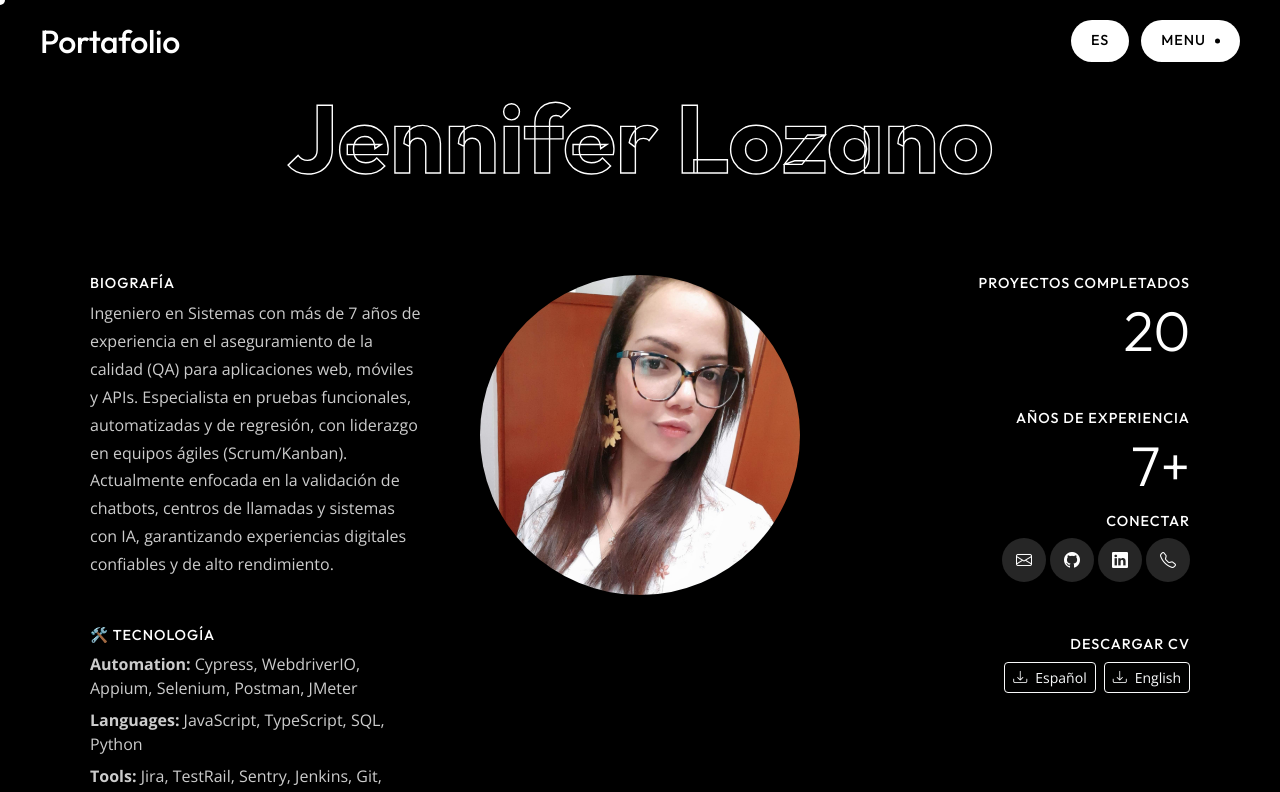
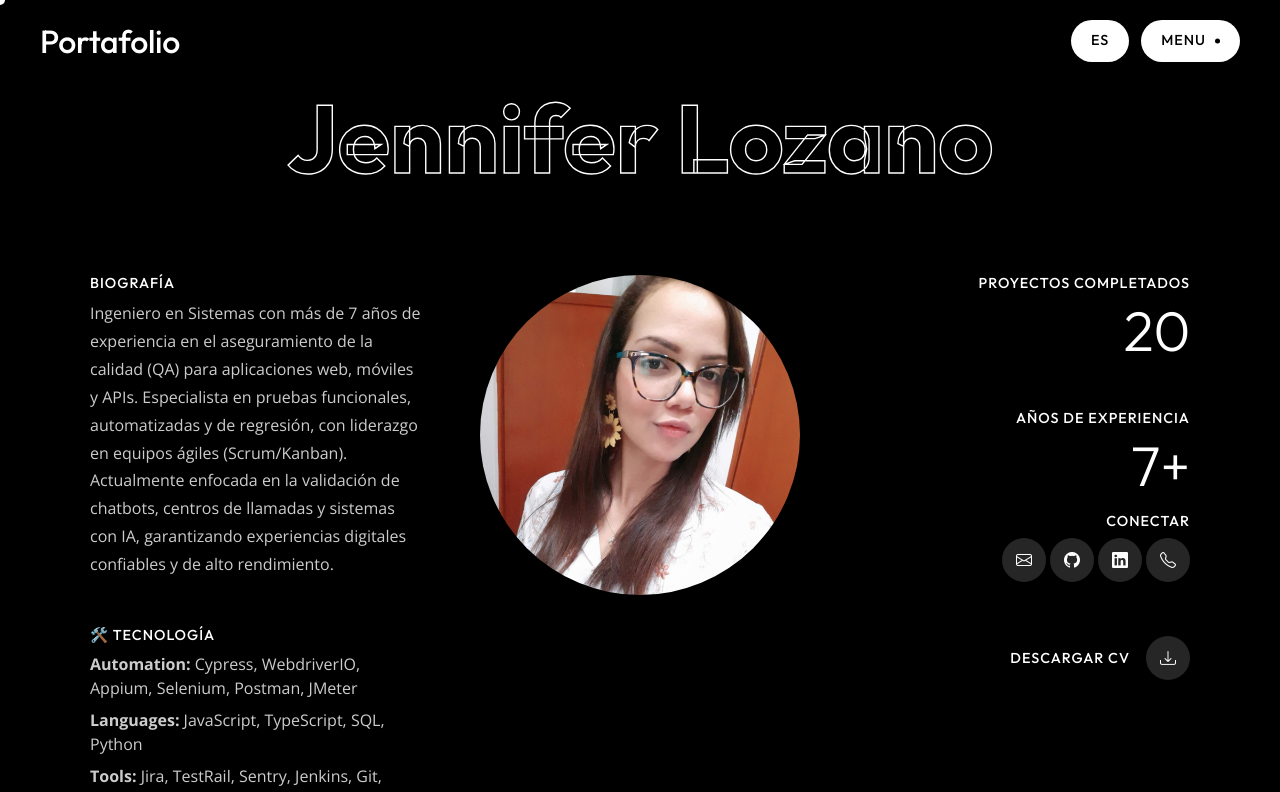
Before and after one commit to jennyloz89/mi-portafolio, a Next.js app: page / in a window 1280 px wide. Shown: the top 792 px of the page. Built offline with nearby package versions, Linux system fonts and the light colour scheme.

Commit message:
Se modifica presentacion CV

```diff
--- a/components/About/About.jsx
+++ b/components/About/About.jsx
@@ -85,21 +85,16 @@ const About = () => {
                             </ul>
                         </div>
                         <div className="col-12 col-lg-12">
-                            <h6 className="sm-heading">{language === 'ES' ? 'Descargar CV' : 'Download CV'}</h6>
-                            <div className="d-flex gap-2 flex-wrap justify-content-lg-end">
+                            <div className="d-flex align-items-center gap-3 justify-content-lg-end">
+                                <h6 className="sm-heading mb-0">{language === 'ES' ? 'Descargar CV' : 'Download CV'}</h6>
                                 <a
-                                    href="/CV_Jennifer_Lozano_ES.pdf"
+                                    href={language === 'ES' ? "/CV_Jennifer_Lozano_ES.pdf" : "/CV_Jennifer_Lozano_EN.pdf"}
                                     download
-                                    className="btn btn-outline-light btn-sm"
+                                    className="button-circle button-circle-sm"
+                                    aria-label={language === 'ES' ? 'Descargar CV en español' : 'Download CV in English'}
                                 >
-                                    <i className="bi bi-download me-2"></i>Español
-                                </a>
-                                <a
-                                    href="/CV_Jennifer_Lozano_EN.pdf"
-                                    download
-                                    className="btn btn-outline-light btn-sm"
-                                >
-                                    <i className="bi bi-download me-2"></i>English
+                                    <i className="bi bi-download"></i>
+                                    <i className="bi bi-download"></i>
                                 </a>
                             </div>
                         </div>
--- a/components/Header/Header.jsx
+++ b/components/Header/Header.jsx
@@ -69,9 +69,6 @@ const Header = () => {
 								<li className="nav-item">
 									<Link className="nav-link" href="/#portfolio"><i className="bi bi-arrow-right"></i>{currentData.nav.portfolio}</Link>
 								</li>
-								<li className="nav-item">
-									<Link className="nav-link" href="/#awards"><i className="bi bi-arrow-right"></i>{currentData.nav.awards}</Link>
-								</li>
 							</ul>
 						</div>
 					</div> {/* end header-nav */}
--- a/components/Header/HeaderData.jsx
+++ b/components/Header/HeaderData.jsx
@@ -5,7 +5,6 @@ export const headerData = {
             about: 'Sobre mí',
             services: 'Servicios',
             portfolio: 'Portafolio',
-            awards: 'Logros',
         }
     },
     EN: {
@@ -14,7 +13,6 @@ export const headerData = {
             about: 'About',
             services: 'Services',
             portfolio: 'Portfolio',
-            awards: 'Awards',
         }
     }
 };
--- a/pages/index.js
+++ b/pages/index.js
@@ -1,6 +1,6 @@
 import Head from 'next/head'
 import { mainData } from '@/lib/data'
-import { About, Awards, Hero, Portfolio, Services } from '@/components'
+import { About, Hero, Portfolio, Services } from '@/components'
 import { useLanguage } from '@/contexts/LanguageContext'
 
 export default function Home() {
@@ -23,8 +23,6 @@ export default function Home() {
                 <Services />
                 {/* Portfolio section */}
                 <Portfolio />
-                {/* Awards section */}
-                <Awards />
                 {/* Footer section */}
             </main>
         </>
```
